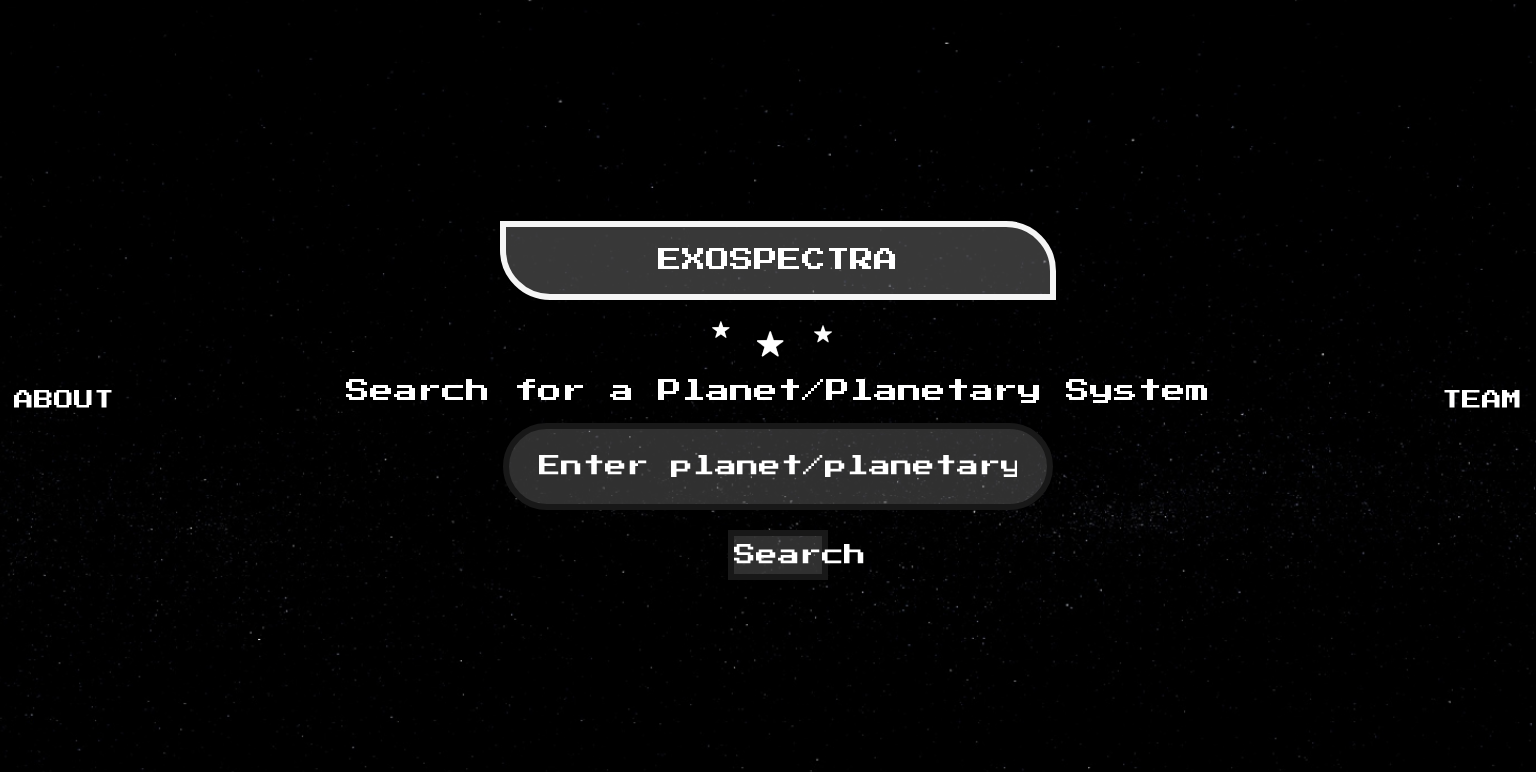
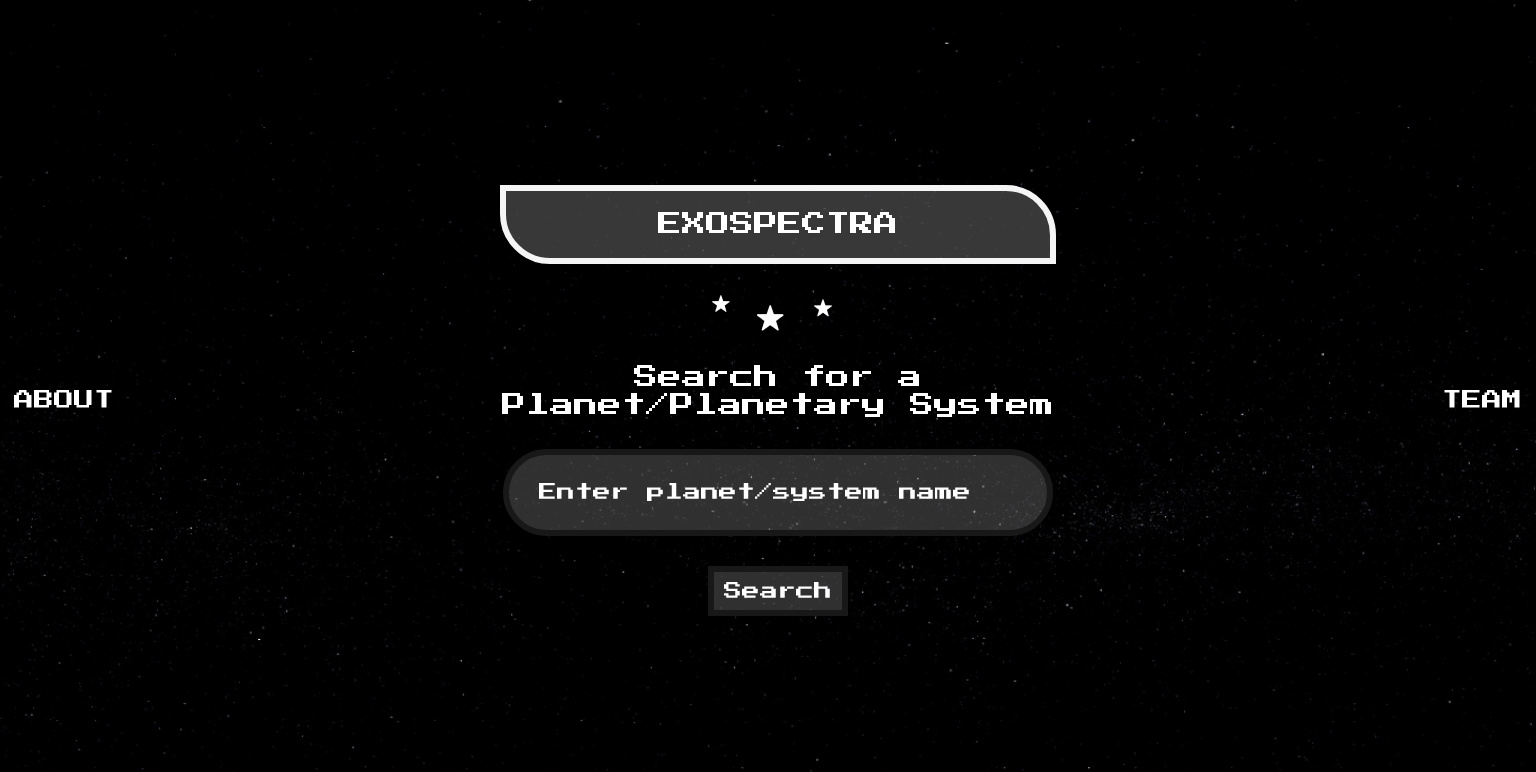
Before and after one commit to uliiiiiiii/Exospectra, a Next.js app: page / in a window 1536 px wide. Shown: the top 772 px of the page. Built offline with nearby package versions, Linux system fonts and the light colour scheme.

Commit message:
fixed styles

```diff
--- a/src/app/page.module.css
+++ b/src/app/page.module.css
@@ -19,7 +19,7 @@
     flex-direction: column;
     align-items: center;
     justify-content: center;
-    gap: 20px
+    gap: 30px
   }
 
   .labelContainer {
@@ -63,7 +63,11 @@
   .headline {
     font-size: 24px;
     color: #fff;
+    width: 570px;
+    word-wrap: normal;
+    text-align: center;
     font-family: var(--font-family);
+    line-height: 28px;
 
   }
 
@@ -75,7 +79,7 @@
     background: rgba(184, 184, 184, 0.26);
     padding: 30px;
     outline: none;
-    font-size: 22px;
+    font-size: 18px;
     color: #fff;
     font-family: var(--font-family);
   }
@@ -87,7 +91,7 @@
 
 
   .searchField::placeholder {
-    font-size: 22px;
+    font-size: 18px;
     color: #fff;
     font-family: var(--font-family);
 
@@ -95,10 +99,10 @@
 
   .button {
     border: 6px solid #181818;
-    width: 100px;
+    width: 140px;
     height: 50px;
     background: rgba(184, 184, 184, 0.26);
-    font-size: 22px;
+    font-size: 18px;
     color: #fff;
     font-family: var(--font-family);
   }
--- a/src/app/page.tsx
+++ b/src/app/page.tsx
@@ -27,7 +27,7 @@ export default function Home() {
         <div className={css.headline}>Search for a Planet/Planetary System</div>
         <input
           type="text"
-          placeholder="Enter planet/planetary system name"
+          placeholder="Enter planet/system name"
           value={planetName}
           onChange={(e) => setPlanetName(e.target.value)}
           className={css.searchField}
```
Also changed, not shown: src/app/exoplanet/page.module.css (+7 -2 lines).
